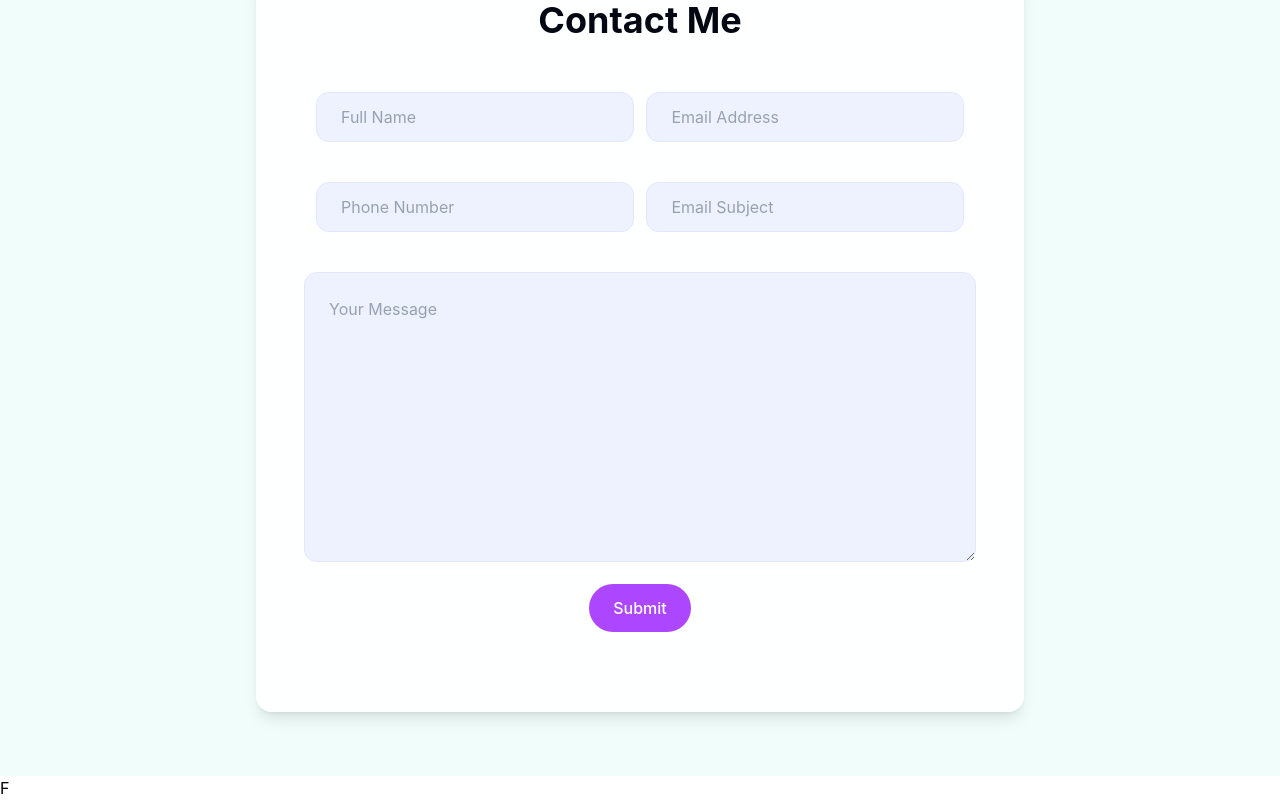
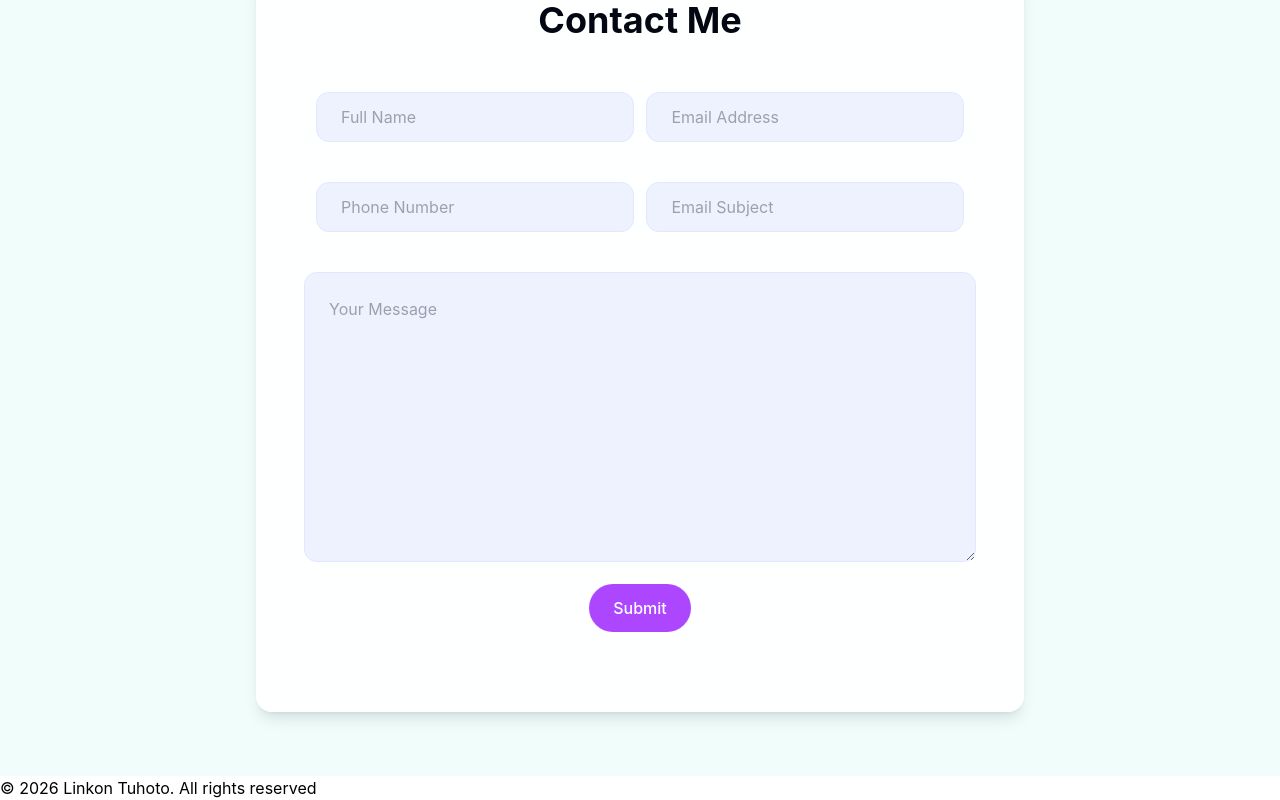
Before and after one commit to Linkon-Tuhoto/my--react-portfolio, a React app: page / in a window 1280 px wide. Shown: the part 2588-3388 px from the top of the page. Built offline with nearby package versions, Linux system fonts and the light colour scheme; the HTML template or start-up script is replaced by a standard one.

Commit message:
added the copyright

```diff
--- a/src/components/footer.jsx
+++ b/src/components/footer.jsx
@@ -2,7 +2,9 @@ import React from 'react'
 
 function Footer() {
   return (
-    <div>F</div>
+    <div>
+        <p>&copy; {new Date().getFullYear()} Linkon Tuhoto. All rights reserved</p>
+    </div>
   )
 }
 
```
